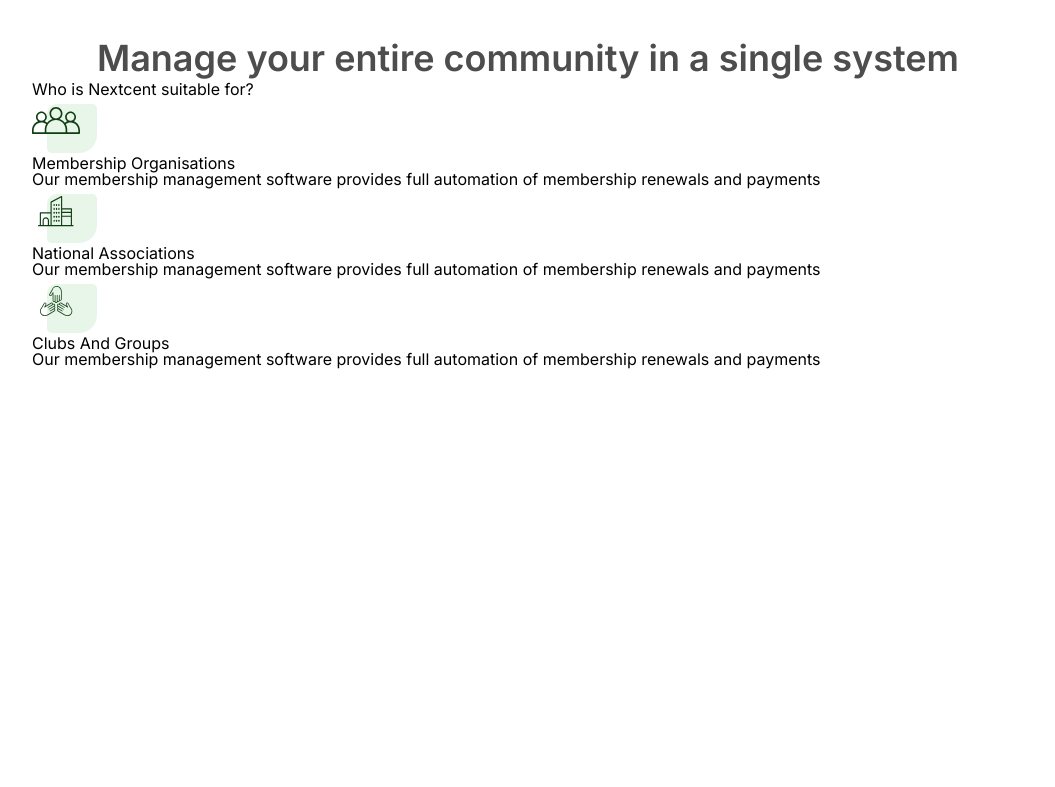
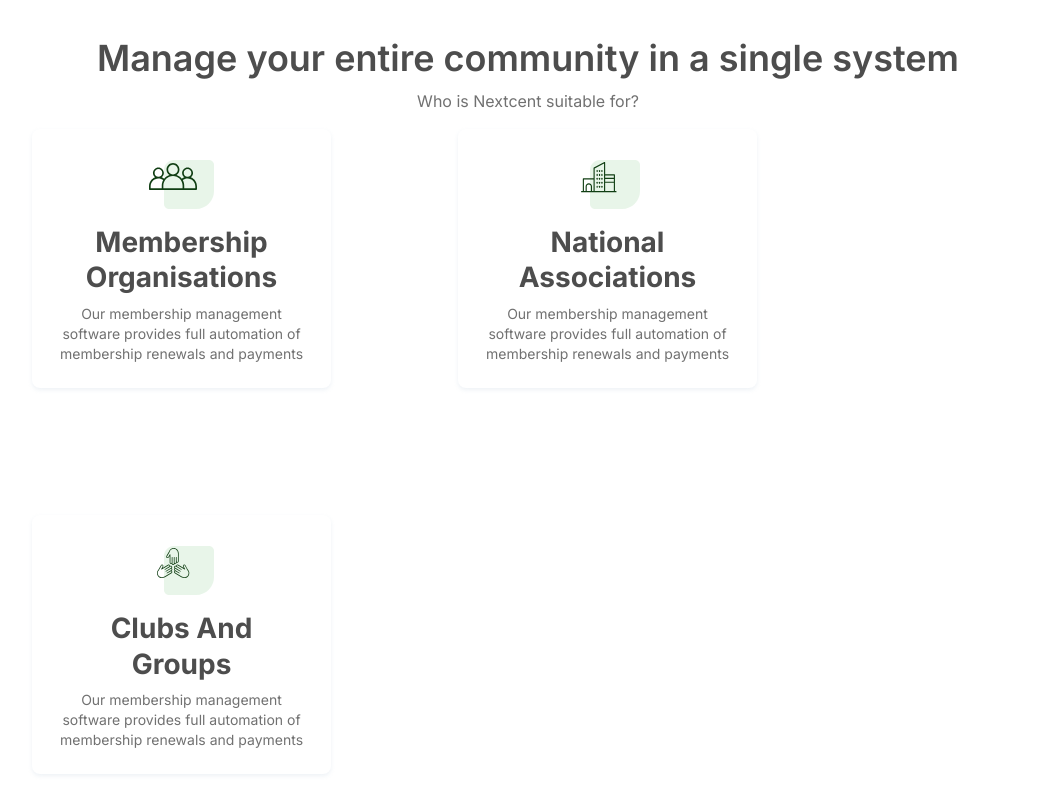
Before and after one commit to vietphubdp/nexcent-landing-page, a plain HTML site: page index.html in a window 1280 px wide. Shown: the part 921-1708 px from the top of the page, without its empty margins (112-1167 px from the left). Drawn offline with Linux system fonts and the light colour scheme.

Commit message:
Add styles for About section and update CSS variables

```diff
--- a/assets/css/style.css
+++ b/assets/css/style.css
@@ -7,6 +7,7 @@
     --neutral-silver: #f5f7fa;
     --Neutral-D_Grey: #4d4d4d;
     --Neutral-Grey: #717171;
+    --Neutral-White: #fff;
 }
 
 html {
@@ -57,6 +58,14 @@ a {
     line-height: 1.22; /* 122.222% */
 }
 
+.heading-lv3 {
+    color: var(--Neutral-D_Grey, #4d4d4d);
+    text-align: center;
+    font-size: 2.8rem;
+    font-weight: 700;
+    line-height: 1.28; /* 128.571% */
+}
+
 /** Header */
 .header {
     background-color: var(--neutral-silver);
@@ -97,7 +106,7 @@ a {
 .header .list .item.active,
 .header .list .item:hover {
     color: #171100;
-    text-shadow: 1px 0 0 currentColor;
+    text-shadow: 0.5px 0 0 currentColor;
 }
 
 .header .cta-group {
@@ -189,3 +198,51 @@ a {
     justify-content: space-between;
     height: 98px;
 }
+
+/** About */
+.about {
+    margin-bottom: 42px;
+}
+
+.about .about-header .desc {
+    color: var(--Neutral-Grey, #717171);
+    text-align: center;
+    font-size: 1.6rem;
+    line-height: 1.5; /* 150% */
+    margin-top: 8px;
+}
+
+.about .about-body {
+    display: flex;
+    align-items: center;
+    align-items: stretch;
+    margin-top: 16px;
+    flex-wrap: wrap;
+    gap: 127px;
+}
+
+.about .about-body .about-item {
+    padding: 24px 32px;
+    border-radius: 8px;
+    background: var(--Neutral-White, #fff);
+    box-shadow: 0 2px 4px 0 rgba(171, 190, 209, 0.2);
+    max-width: 299px;
+    display: flex;
+    flex-direction: column;
+    justify-content: center;
+    align-items: center;
+    flex-shrink: 0;
+}
+
+.about .about-item .icon {
+    margin-bottom: 16px;
+}
+
+.about .about-item .subtitle {
+    color: var(--Neutral-Grey, #717171);
+    text-align: center;
+    font-size: 1.4rem;
+    line-height: 1.42; /* 142.857% */
+    margin-top: 8px;
+    width: 251px;
+}
```
Also changed, not shown: index.html (+2 -0 lines).
